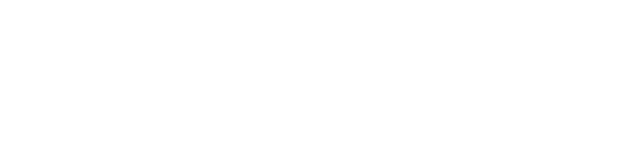
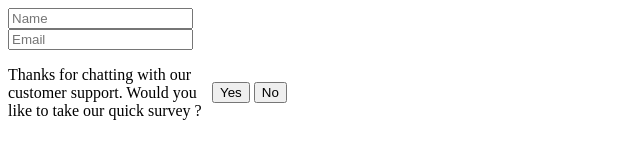
Before and after one commit to Manan-Devs/HTML-CSS, a plain HTML site: page SuperSimpleDev/Exercises/exercise4.html in a window 1280 px wide. Shown: the whole page, without its empty margins (0-640 px from the left). Drawn offline with Linux system fonts and the light colour scheme.

Commit message:
Completed 2 more Exercises Given By My Instructor.

```diff
--- a/SuperSimpleDev/Exercises/exercise4.html
+++ b/SuperSimpleDev/Exercises/exercise4.html
@@ -3,7 +3,29 @@
   <head>
     <meta charset="UTF-8" />
     <meta name="viewport" content="width=device-width, initial-scale=1.0" />
-    <title></title>
+    <title>Exercise 4</title>
   </head>
-  <body></body>
+  <style>
+    input {
+      display: block;
+    }
+
+    p {
+      display: inline-block;
+      width: 200px;
+      vertical-align: middle;
+    }
+  </style>
+
+  <body>
+    <input placeholder="Name" type="text" />
+    <input placeholder="Email" type="text" />
+
+    <p>
+      Thanks for chatting with our customer support. Would you like to take our
+      quick survey ?
+    </p>
+    <button>Yes</button>
+    <button>No</button>
+  </body>
 </html>
```
Also changed, not shown: SuperSimpleDev/Exercises/exercise5.html (added, +29 -0 lines), SuperSimpleDev/Exercises/assets/google.jpg (added).
